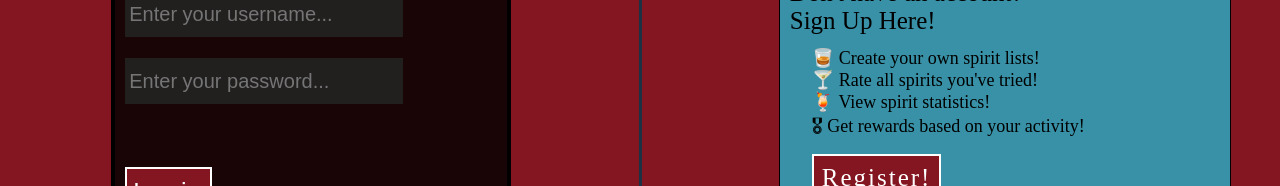
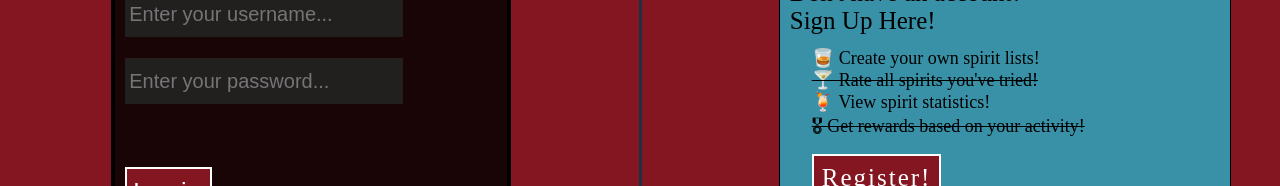
Before and after one commit to Serrin-Sage/phase-4-project-frontend, a React (Vite) app: page /signin in a window 1280 px wide. Shown: the part 324-510 px from the top of the page. Built offline with nearby package versions, Linux system fonts and the light colour scheme; a web font is replaced by a local one.

Commit message:
added strikethrough text for unfinished features

```diff
--- a/src/components/SignIn.jsx
+++ b/src/components/SignIn.jsx
@@ -75,9 +75,9 @@ const SignIn = () => {
             </div>
             <div className="no-account-content-body">
               <span>🥃 Create your own spirit lists!</span><br/>
-              <span>🍸 Rate all spirits you've tried!</span><br/>
+              <span className="unfinished">🍸 Rate all spirits you've tried!</span><br/>
               <span>🍹 View spirit statistics!</span><br/>
-              <span>🎖 Get rewards based on your activity!</span><br/> <br/>
+              <span className="unfinished">🎖 Get rewards based on your activity!</span><br/> <br/>
               <Link to="/signup" className="register-btn" >Register!</Link>
               {/* <button className="register-btn"> 🍻 Register! 🍻 </button> */}
             </div>
--- a/src/components/profile/Stats.jsx
+++ b/src/components/profile/Stats.jsx
@@ -41,7 +41,7 @@ const Stats = ({allDrinksList}) => {
         return entry.name
     }
 
-    const colorArray = ["#02B2DA", "#0068BD", "#7B1E90", "#18CB5D", "#E6721A", "#B51F1F", "#C13CBC", "#D8D80C"];
+    const colorArray = ["#02B2DA", "#0068BD", "#7B1E90", "#18CB5D", "#E6721A", "#B51F1F", "#C13CBC", "#D8D80C", "#232528"];
     return (
         <div className="stats-container">
             <PieChart width={800} height={400}>
--- a/src/stylesheets/signinup.css
+++ b/src/stylesheets/signinup.css
@@ -91,6 +91,10 @@
     margin-left: 30px;
     padding: 2px
 }
+.unfinished {
+    text-decoration: line-through;
+}
+
 .register-btn {
     width: fit-content;
     height: 40px;
```
